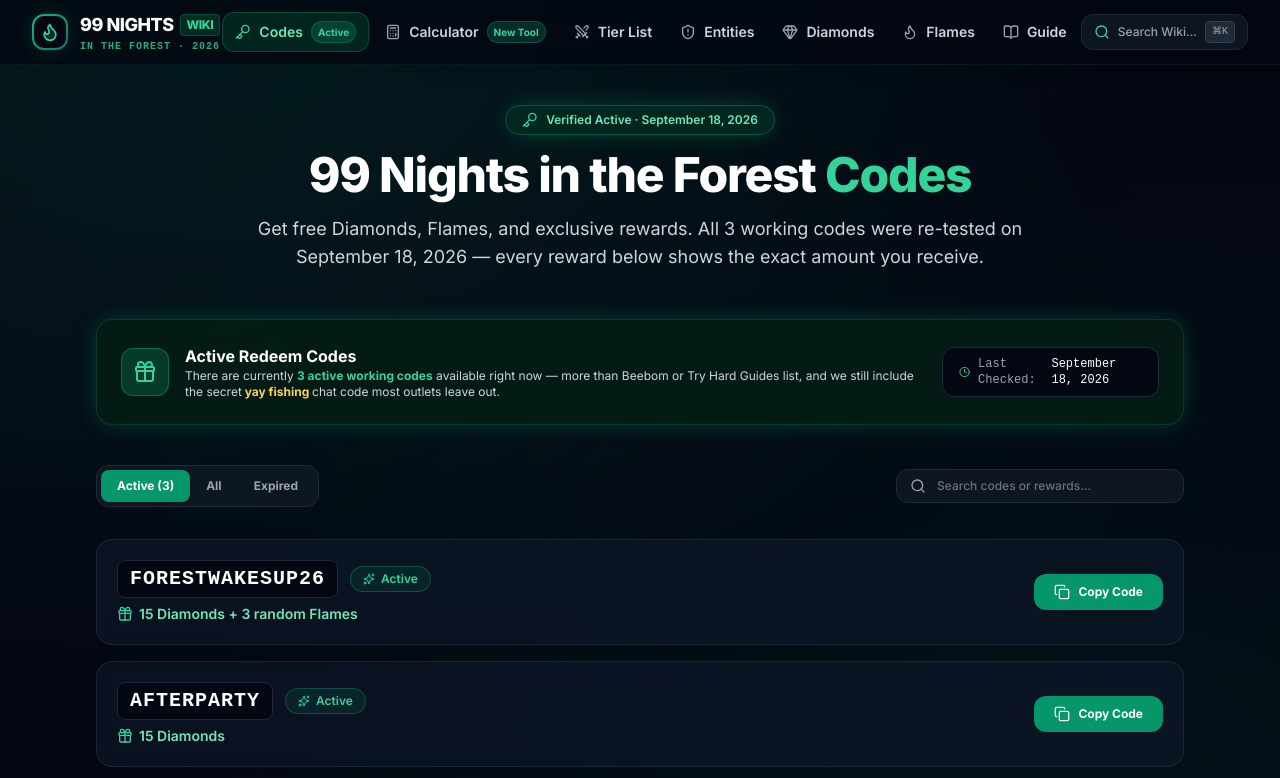
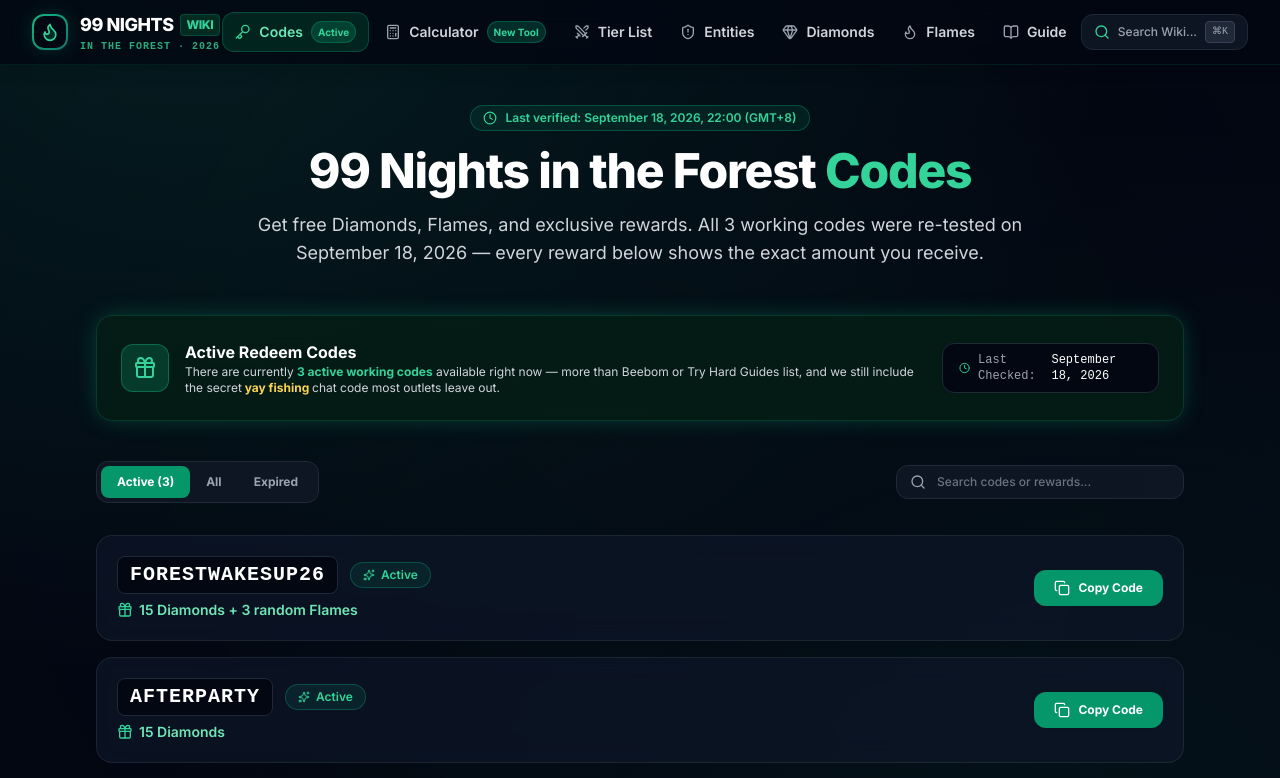
Before and after one commit to lianlele168/99-nights-wiki, a Next.js app: page /codes in a window 1280 px wide. Shown: the top 778 px of the page. Built offline with nearby package versions, Linux system fonts and the light colour scheme.

Commit message:
codes: add LastVerified stamp + AuthorCard

```diff
--- a/src/app/codes/CodesClient.tsx
+++ b/src/app/codes/CodesClient.tsx
@@ -3,7 +3,6 @@
 import { useState } from 'react';
 import Link from 'next/link';
 import {
-  Key,
   Check,
   Copy,
   Sparkles,
@@ -15,6 +14,8 @@
   CheckCircle2
 } from 'lucide-react';
 import codesData from '@/data/codes.json';
+import LastVerified from '@/components/LastVerified';
+import AuthorCard from '@/components/AuthorCard';
 
 export default function CodesClient() {
   const [filter, setFilter] = useState<'all' | 'active' | 'expired'>('active');
@@ -53,10 +54,7 @@
 
       {/* Hero Header */}
       <div className="text-center max-w-3xl mx-auto mb-12">
-        <div className="inline-flex items-center gap-2 px-4 py-1.5 rounded-full bg-emerald-950/80 border border-emerald-700/60 text-xs font-semibold text-emerald-300 mb-4 shadow-glow">
-          <Key className="w-4 h-4 text-emerald-400" />
-          Verified Active · September 18, 2026
-        </div>
+        <LastVerified className="mb-4" />
         <h1 className="text-3xl sm:text-5xl font-extrabold text-white tracking-tight mb-4">
           99 Nights in the Forest <span className="text-emerald-400">Codes</span>
         </h1>
@@ -297,6 +295,8 @@
         </div>
       </div>
 
+      <AuthorCard />
+
     </div>
   );
 }
--- /dev/null
+++ b/src/components/LastVerified.tsx
@@ -0,0 +1,37 @@
+import React from 'react';
+import { Clock } from 'lucide-react';
+
+/**
+ * Single source of truth for the "last verified" stamp on the codes page.
+ *
+ * `label`  — what visitors read (date + time + timezone, per the house standard
+ *            for code pages: precise enough that a stale page is obvious).
+ * `iso`    — the same moment as an ISO date, fed into JSON-LD `dateModified`
+ *            so the structured data and the visible text never drift apart.
+ *
+ * When re-checking the code list, update BOTH fields in one edit.
+ */
+export const CODES_LAST_VERIFIED = {
+  label: 'September 18, 2026, 22:00 (GMT+8)',
+  iso: '2026-09-18',
+};
+
+interface LastVerifiedProps {
+  /** Override the displayed moment. Defaults to CODES_LAST_VERIFIED.label. */
+  label?: string;
+  className?: string;
+}
+
+export default function LastVerified({
+  label = CODES_LAST_VERIFIED.label,
+  className = '',
+}: LastVerifiedProps) {
+  return (
+    <div
+      className={`inline-flex items-center gap-2 px-3 py-1 rounded-full bg-emerald-500/10 border border-emerald-500/30 text-emerald-400 text-xs font-semibold ${className}`}
+    >
+      <Clock className="w-3.5 h-3.5 shrink-0" />
+      <span>Last verified: {label}</span>
+    </div>
+  );
+}
```
